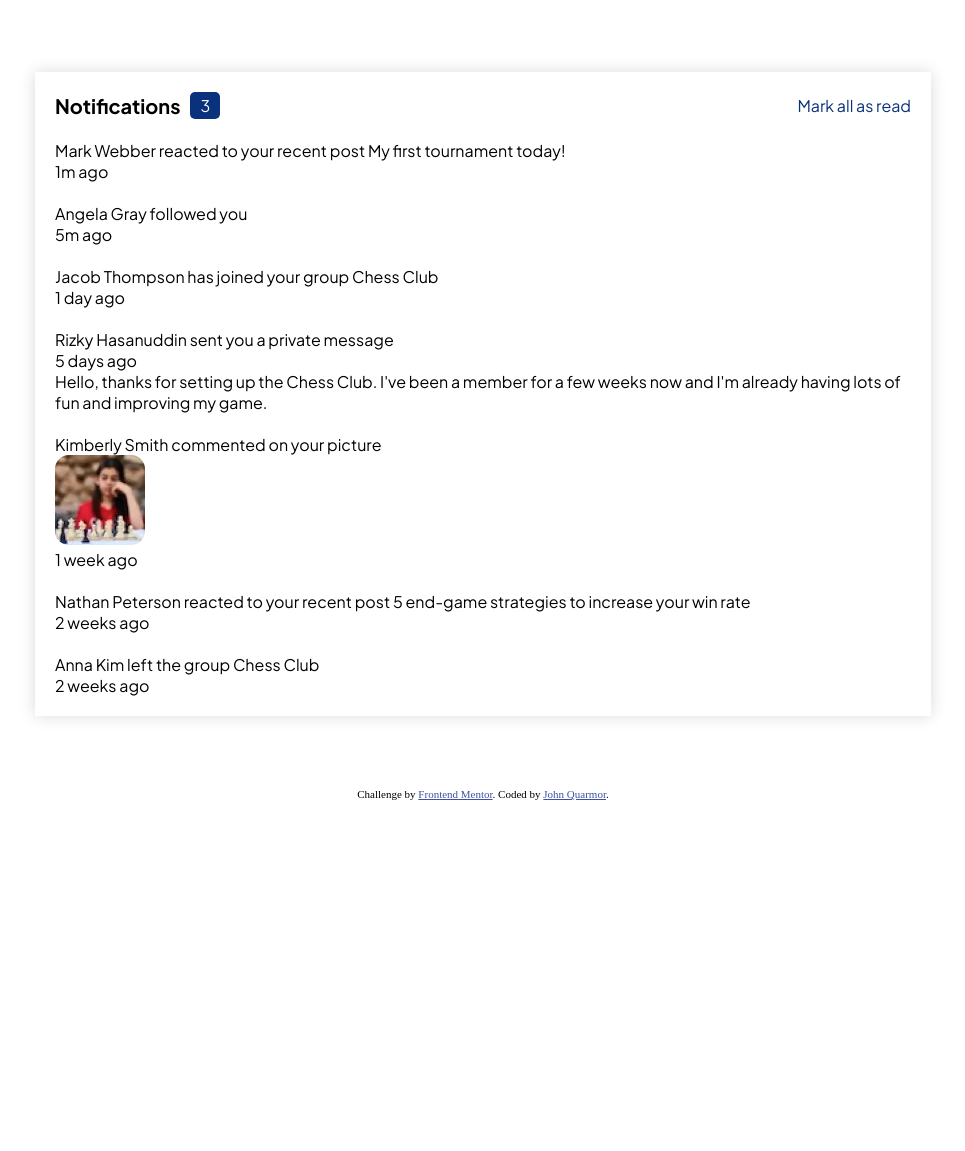
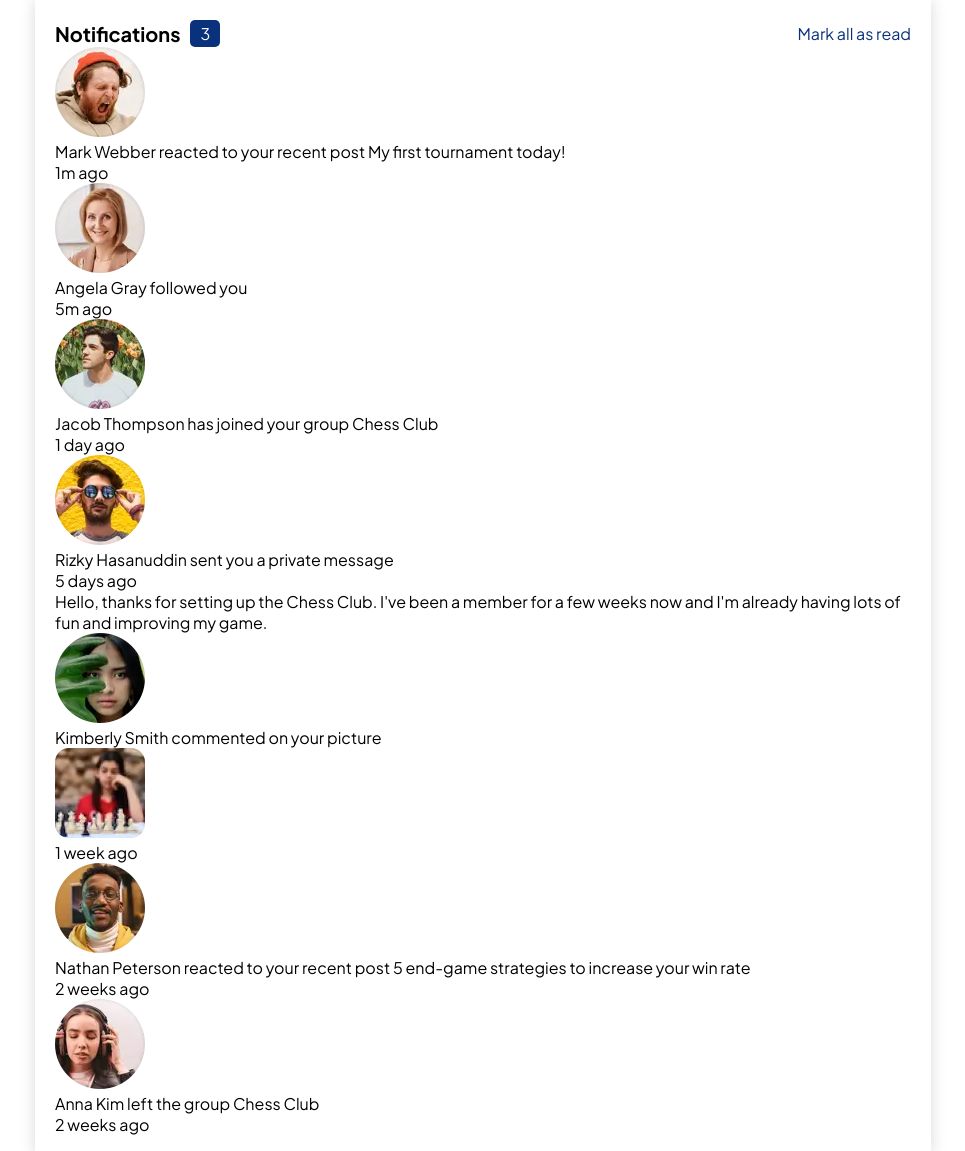
Before and after one commit to romrauq/notifications-page, a plain HTML site: page index.html in a window 1280 px wide. Shown: the top 1151 px of the page, without its empty margins (157-1122 px from the left). Before the commit the page ends 800 px from the top, so only its background shows below. Drawn offline with Linux system fonts and the light colour scheme.

Commit message:
Added file path values into img href attribute.

```diff
--- a/index.html
+++ b/index.html
@@ -22,7 +22,11 @@
 			<div class="notifications-column">
 				<div class="notification-item-column">
 					<div class="notification-item-container-row">
-						<img src="" alt="" class="profile-image" />
+						<img
+							src="./resources/images/avatar-mark-webber.webp"
+							alt=""
+							class="profile-image"
+						/>
 						<p class="notification-text">
 							<span class="profile-name">Mark Webber</span> reacted to your recent post My
 							<span class="post-reference-text">first tournament today!</span>
@@ -34,7 +38,11 @@
 
 				<div class="notification-item-column">
 					<div class="notification-item-container-row">
-						<img src="" alt="" class="profile-image" />
+						<img
+							src="./resources/images/avatar-angela-gray.webp"
+							alt=""
+							class="profile-image"
+						/>
 						<p class="notification-text">
 							<span class="profile-name">Angela Gray</span> followed you
 						</p>
@@ -45,7 +53,11 @@
 
 				<div class="notification-item-column">
 					<div class="notification-item-container-row">
-						<img src="" alt="" class="profile-image" />
+						<img
+							src="./resources/images/avatar-jacob-thompson.webp"
+							alt=""
+							class="profile-image"
+						/>
 						<p class="notification-text">
 							<span class="profile-name">Jacob Thompson</span> has joined your group
 							<span class="group-reference-text">Chess Club</span>
@@ -57,7 +69,11 @@
 
 				<div class="notification-item-column">
 					<div class="notification-item-container-row">
-						<img src="" alt="" class="profile-image" />
+						<img
+							src="./resources/images/avatar-rizky-hasanuddin.webp"
+							alt=""
+							class="profile-image"
+						/>
 						<p class="notification-text">
 							<span class="profile-name">Rizky Hasanuddin</span> sent you a private message
 						</p>
@@ -72,7 +88,11 @@
 
 				<div class="notification-item-column">
 					<div class="notification-item-container-row">
-						<img src="" alt="" class="profile-image" />
+						<img
+							src="./resources/images/avatar-kimberly-smith.webp"
+							alt=""
+							class="profile-image"
+						/>
 						<p class="notification-text">
 							<span class="profile-name">Kimberly Smith</span> commented on your picture
 						</p>
@@ -88,7 +108,11 @@
 
 				<div class="notification-item-column">
 					<div class="notification-item-container-row">
-						<img src="" alt="" class="profile-image" />
+						<img
+							src="./resources/images/avatar-nathan-peterson.webp"
+							alt=""
+							class="profile-image"
+						/>
 						<p class="notification-text">
 							<span class="profile-name">Nathan Peterson</span> reacted to your recent post
 							<span class="post-reference-text"
@@ -102,7 +126,7 @@
 
 				<div class="notification-item-column">
 					<div class="notification-item-container-row">
-						<img src="" alt="" class="profile-image" />
+						<img src="./resources/images/avatar-anna-kim.webp" alt="" class="profile-image" />
 						<p class="notification-text">
 							<span class="profile-name"> Anna Kim</span> left the group
 							<span class="group-reference-text">Chess Club</span>
```
